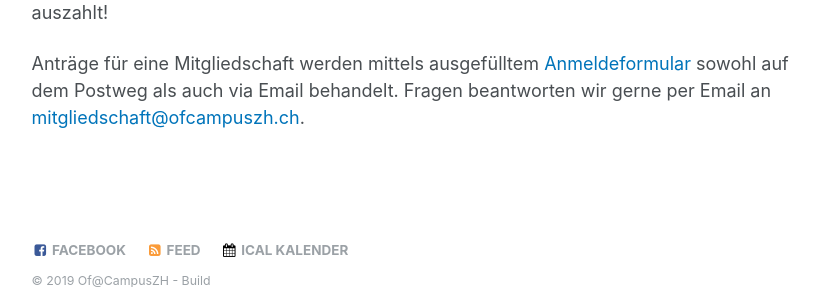
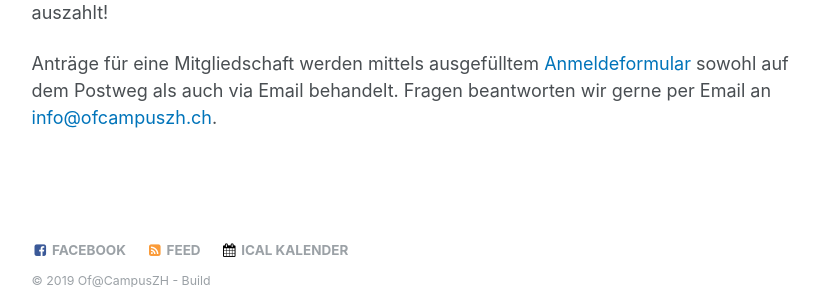
Before and after one commit to raphaelthomas/ofcampuszh.ch, a Jekyll site: the page built from _pages/mitglied-werden.md, in a window 1280 px wide, cut to the strip 457-744 px from the top of the page. Shown: the whole strip, without its empty margins (250-1069 px from the left). Built offline with Jekyll 4.4.1, drawn with Linux system fonts in a browser that asks for light colours.

Commit message:
Update mail address

```diff
--- a/_pages/mitglied-werden.md
+++ b/_pages/mitglied-werden.md
@@ -13,4 +13,4 @@ als Offiziere in der Schweizer Armee Dienst leisten. Der Jahresbeitrag beträgt
 Antr&auml;ge f&uuml;r eine Mitgliedschaft werden mittels ausgef&uuml;lltem
 [Anmeldeformular](/downloads/antrag_mitgliedschaft.pdf) sowohl auf dem Postweg
 als auch via Email behandelt. Fragen beantworten wir gerne per Email an
-[mitgliedschaft@ofcampuszh.ch](mailto:mitgliedschaft@ofcampuszh.ch).
+[info@ofcampuszh.ch](mailto:info@ofcampuszh.ch).
```
